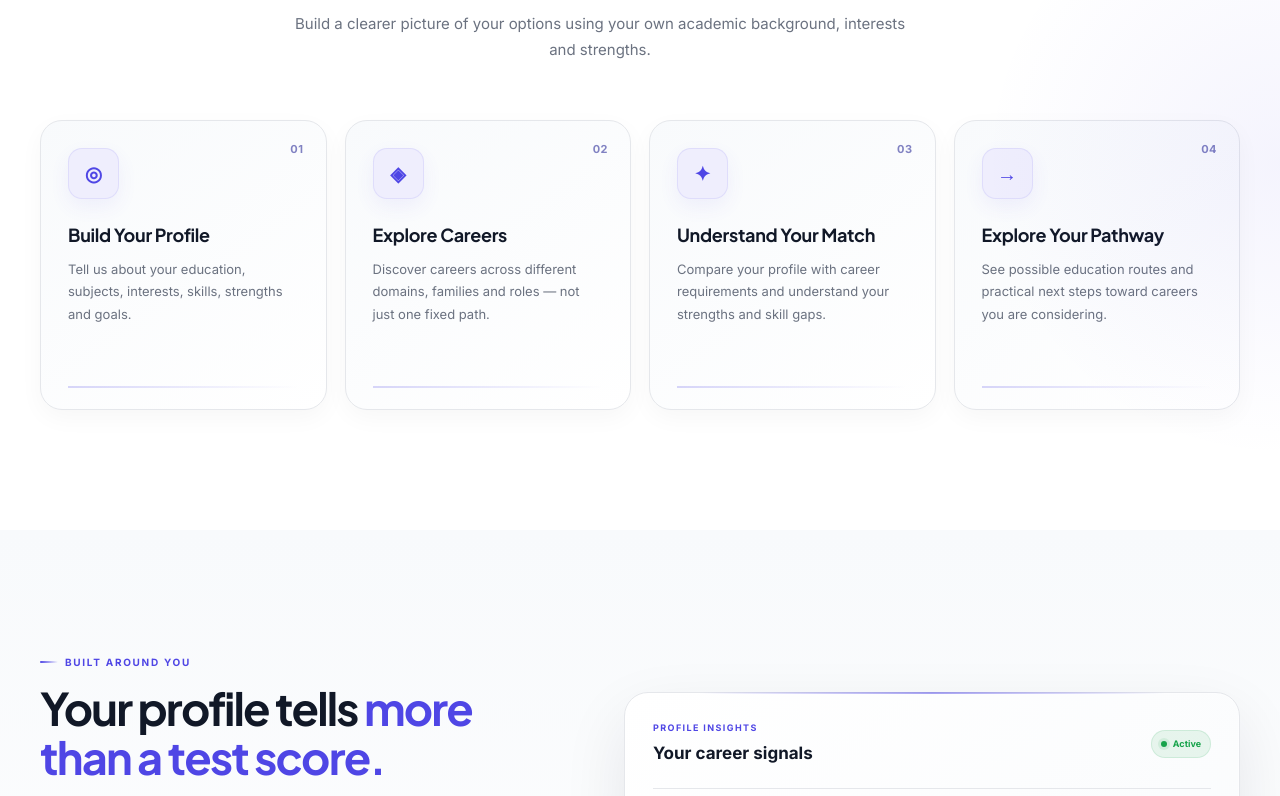
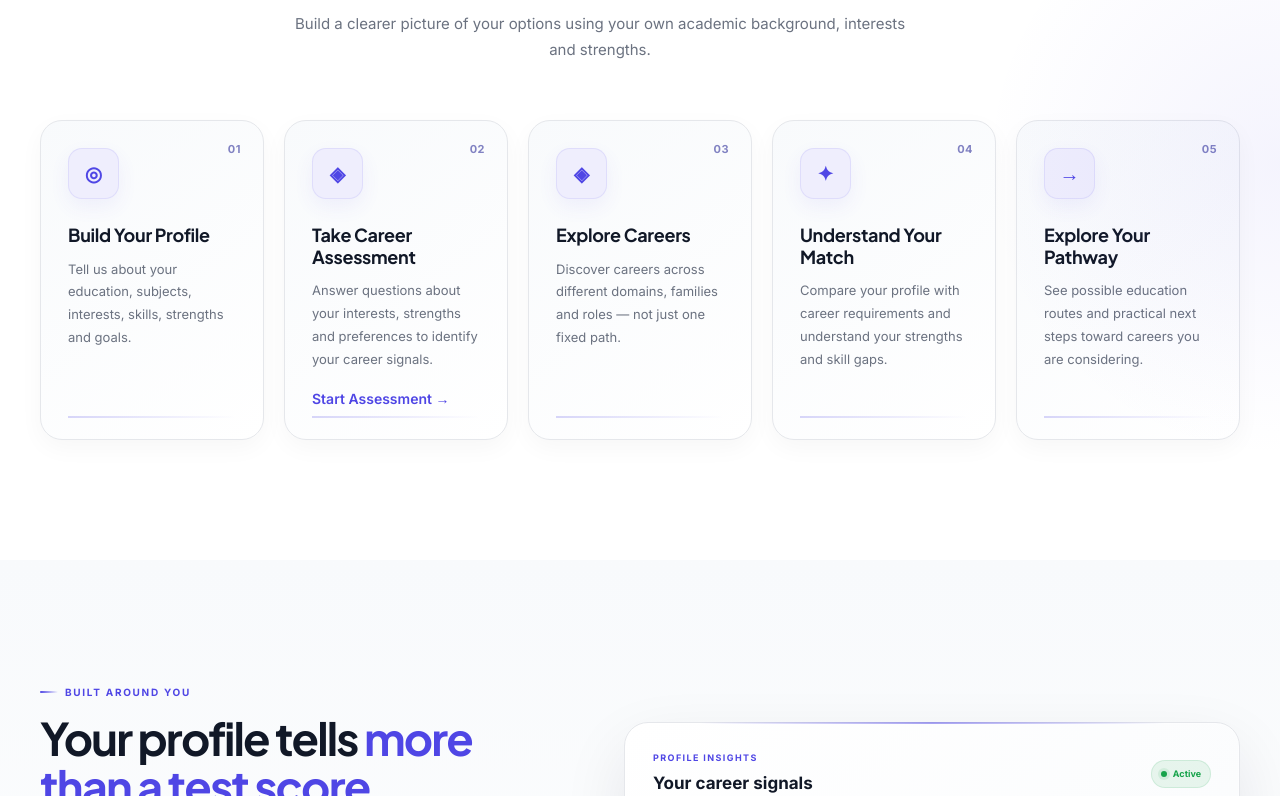
Before and after one commit to clastondcosta19/ai-career-explorer, an Angular app: page / in a window 1280 px wide. Shown: the part 1464-2260 px from the top of the page. Built offline with nearby package versions, Linux system fonts and the light colour scheme.

Commit message:
Add career assessment to home page

```diff
--- a/src/app/pages/Home/home.css
+++ b/src/app/pages/Home/home.css
@@ -2027,10 +2027,6 @@
 }
 
 
-/* =====================================================
-   TABLET / MOBILE
-===================================================== */
-
 @media (max-width: 768px) {
 
   .hero-section {
@@ -2249,3 +2245,44 @@
     transition-duration: 0.01ms !important;
   }
 }
+
+.process-link {
+  display: inline-flex;
+  align-items: center;
+  justify-content: center;
+  margin-top: 18px;
+  color: var(--primary-color, #6366f1);
+  font-size: 14px;
+  font-weight: 600;
+  text-decoration: none;
+  transition: all 0.3s ease;
+}
+
+.process-link:hover {
+  transform: translateX(4px);
+  color: var(--primary-dark, #4f46e5);
+}
+
+.process-grid {
+  display: grid;
+  grid-template-columns: repeat(5, minmax(0, 1fr));
+  gap: 20px;
+}
+
+@media (max-width: 1200px) {
+  .process-grid {
+    grid-template-columns: repeat(3, 1fr);
+  }
+}
+
+@media (max-width: 768px) {
+  .process-grid {
+    grid-template-columns: repeat(2, 1fr);
+  }
+}
+
+@media (max-width: 520px) {
+  .process-grid {
+    grid-template-columns: 1fr;
+  }
+}
--- a/src/app/pages/Home/home.html
+++ b/src/app/pages/Home/home.html
@@ -25,10 +25,10 @@
         <div class="hero-actions">
 
           <a
-            routerLink="/register"
+            routerLink="/assessment"
             class="primary-button"
           >
-            <span>Start Your Exploration</span>
+            <span>Take Career Assessment</span>
           </a>
 
           <a
@@ -76,7 +76,6 @@
             <span>📊</span>
           </div>
 
-
           <div class="ai-center">
 
             <div class="ai-center-icon">
@@ -90,7 +89,6 @@
           </div>
 
         </div>
-
 
         <div class="floating-card insight-card">
 
@@ -173,7 +171,6 @@
 
       </div>
 
-
       <div class="process-grid">
 
         <article class="process-card hover-lift animate-fade-up animate-delay-1">
@@ -210,6 +207,36 @@
           </div>
 
           <h3>
+            Take Career Assessment
+          </h3>
+
+          <p>
+            Answer questions about your interests,
+            strengths and preferences to identify your career signals.
+          </p>
+
+          <a
+            routerLink="/assessment"
+            class="process-link"
+          >
+            Start Assessment →
+          </a>
+
+          <div class="process-line"></div>
+
+        </article>
+
+        <article class="process-card hover-lift animate-fade-up animate-delay-3">
+
+          <div class="process-number">
+            03
+          </div>
+
+          <div class="process-icon">
+            ◈
+          </div>
+
+          <h3>
             Explore Careers
           </h3>
 
@@ -222,10 +249,10 @@
 
         </article>
 
-        <article class="process-card hover-lift animate-fade-up animate-delay-3">
+        <article class="process-card hover-lift animate-fade-up animate-delay-4">
 
           <div class="process-number">
-            03
+            04
           </div>
 
           <div class="process-icon">
@@ -245,10 +272,10 @@
 
         </article>
 
-        <article class="process-card hover-lift animate-fade-up animate-delay-4">
+        <article class="process-card hover-lift animate-fade-up">
 
           <div class="process-number">
-            04
+            05
           </div>
 
           <div class="process-icon">
@@ -310,7 +337,6 @@
 
           </div>
 
-
           <div class="signal-item">
 
             <span class="signal-icon">
@@ -324,7 +350,6 @@
 
           </div>
 
-
           <div class="signal-item">
 
             <span class="signal-icon">
@@ -337,7 +362,6 @@
             </div>
 
           </div>
-
 
           <div class="signal-item">
 
@@ -356,7 +380,6 @@
 
       </div>
 
-
       <div class="profile-preview animate-slide-right">
 
         <div class="preview-header">
@@ -372,7 +395,6 @@
           </div>
 
         </div>
-
 
         <div class="signal-bars">
 
@@ -392,7 +414,6 @@
 
           </div>
 
-
           <div class="signal-bar-item">
 
             <div class="bar-label">
@@ -409,7 +430,6 @@
 
           </div>
 
-
           <div class="signal-bar-item">
 
             <div class="bar-label">
@@ -425,7 +445,6 @@
             </div>
 
           </div>
-
 
           <div class="signal-bar-item">
 
@@ -444,7 +463,6 @@
           </div>
 
         </div>
-
 
         <div class="preview-footer">
 
@@ -487,7 +505,6 @@
 
       </div>
 
-
       <div class="domain-grid">
 
         <div class="domain-card hover-lift">
@@ -528,7 +545,6 @@
 
       </div>
 
-
       <div class="domains-action">
 
         <a
@@ -564,15 +580,15 @@
           </h2>
 
           <p>
-            Start exploring careers, understand your fit,
+            Start with your assessment, understand your fit,
             and discover pathways that could work for you.
           </p>
 
           <a
-            routerLink="/register"
+            routerLink="/assessment"
             class="cta-button"
           >
-            <span>Start Exploring</span>
+            <span>Take Career Assessment</span>
           </a>
 
         </div>
```
Also changed, not shown: src/app/pages/dashboard/dashboard.html (line endings or trailing spaces).
